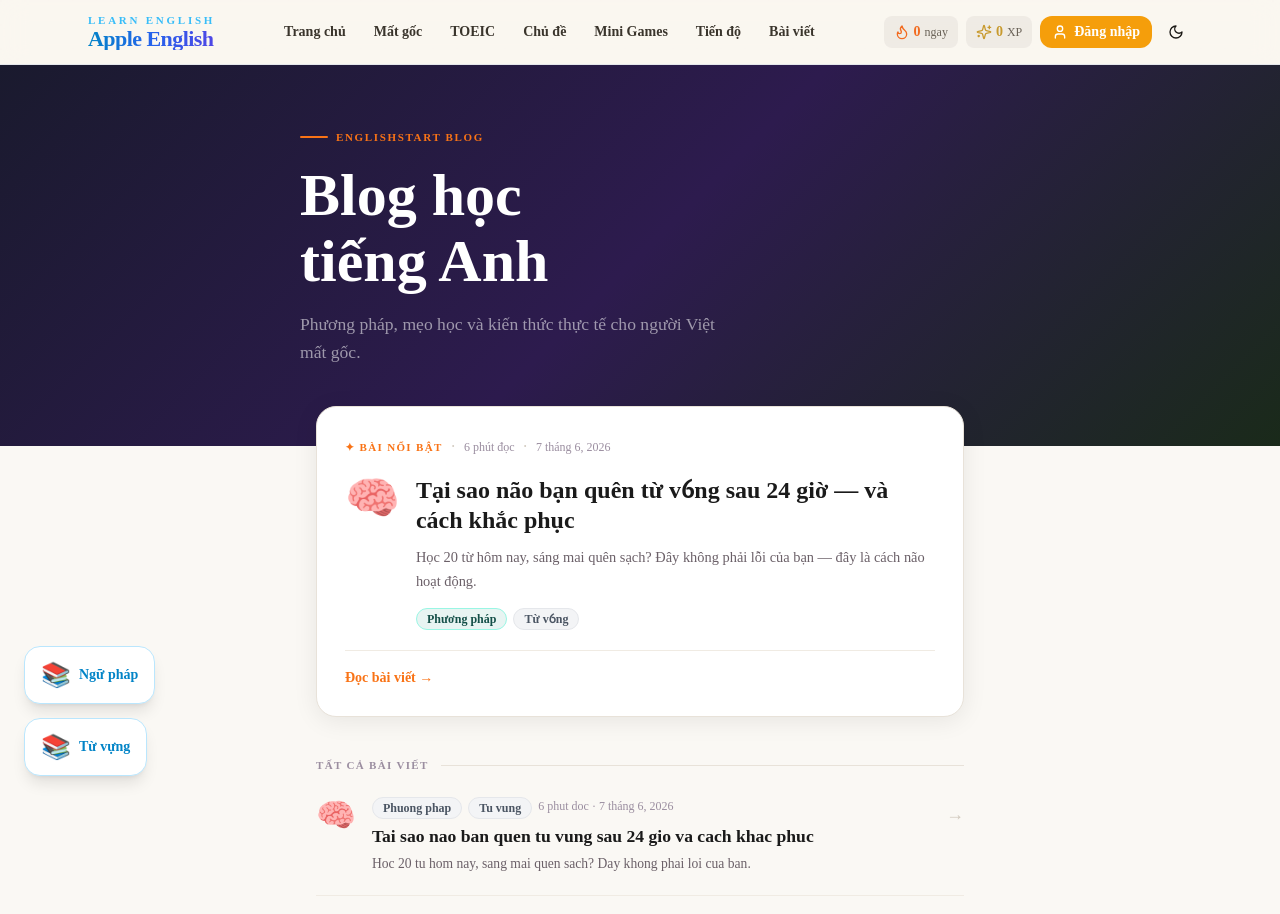
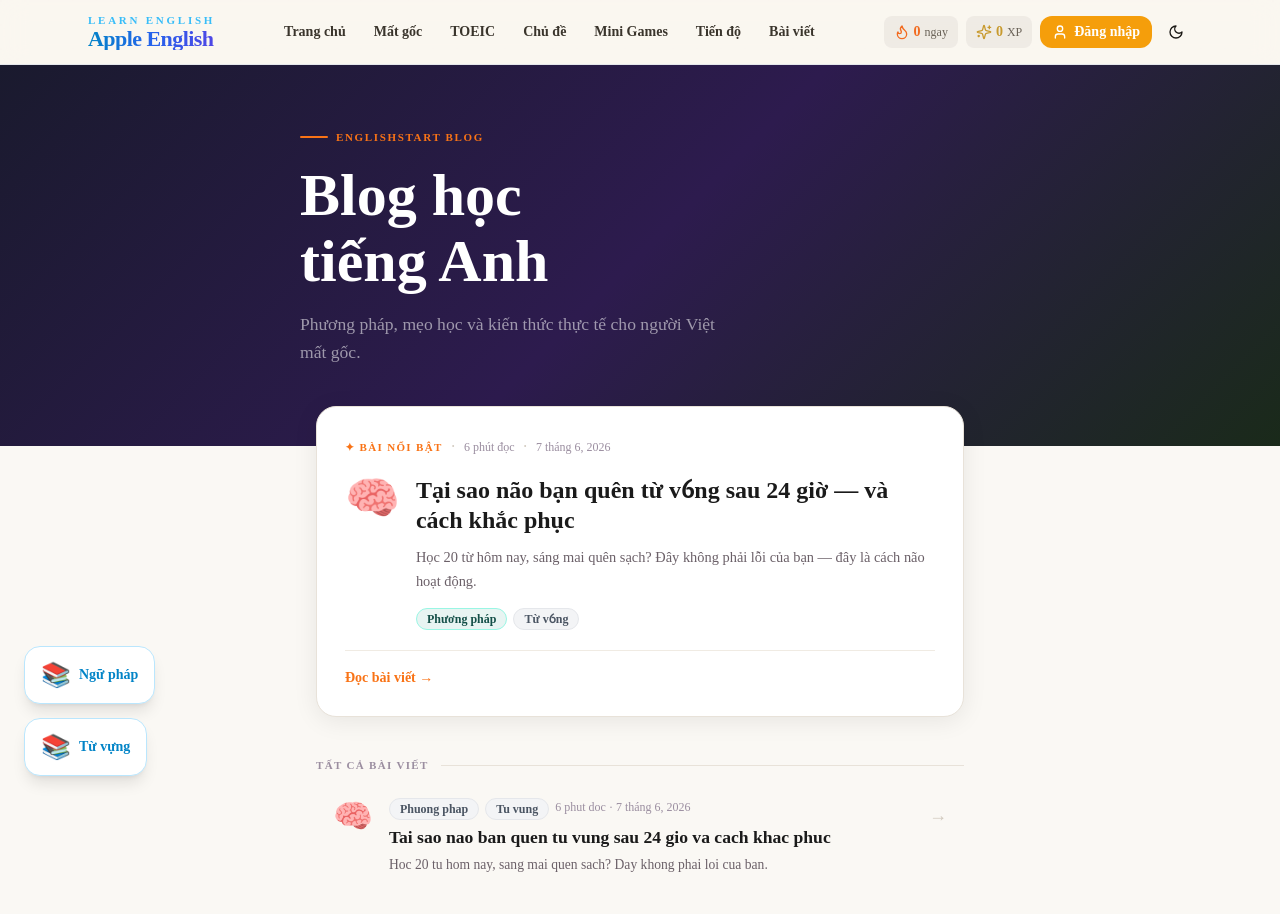
Before and after one commit to NguyeQuanHuy/apple-english, a Next.js app: page /blog in a window 1280 px wide. Shown: the top 914 px of the page. Built offline with nearby package versions, Linux system fonts and the light colour scheme; no server answers.

Commit message:
feat: blog post hover vien xanh dep

```diff
--- a/app/blog/page.tsx
+++ b/app/blog/page.tsx
@@ -128,9 +128,24 @@ export default function BlogPage() {
                 display: "flex",
                 gap: 16,
                 alignItems: "flex-start",
-                padding: "1.25rem 0",
+                padding: "1.25rem 1rem",
                 borderBottom: i < rest.length - 1 ? "1px solid #f0ebe3" : "none",
                 cursor: "pointer",
+                borderRadius: 16,
+                transition: "all 0.2s ease",
+                border: "1.5px solid transparent",
+              }}
+              onMouseEnter={e => {
+                (e.currentTarget as HTMLElement).style.borderColor = "#38bdf8";
+                (e.currentTarget as HTMLElement).style.background = "#f0f9ff";
+                (e.currentTarget as HTMLElement).style.boxShadow = "0 4px 20px rgba(56,189,248,0.15)";
+                (e.currentTarget as HTMLElement).style.transform = "translateX(4px)";
+              }}
+              onMouseLeave={e => {
+                (e.currentTarget as HTMLElement).style.borderColor = "transparent";
+                (e.currentTarget as HTMLElement).style.background = "transparent";
+                (e.currentTarget as HTMLElement).style.boxShadow = "none";
+                (e.currentTarget as HTMLElement).style.transform = "translateX(0)";
               }}>
                 <span style={{ fontSize: "2rem", lineHeight: 1, flexShrink: 0, marginTop: 2 }}>{post.emoji ?? "📄"}</span>
                 <div style={{ flex: 1, minWidth: 0 }}>
```
